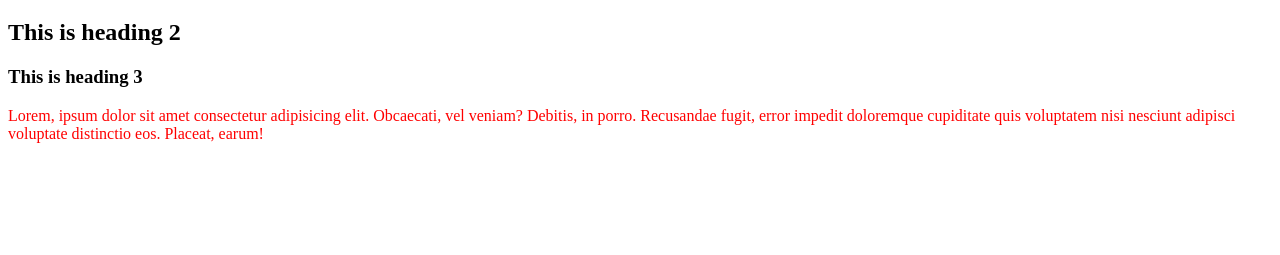
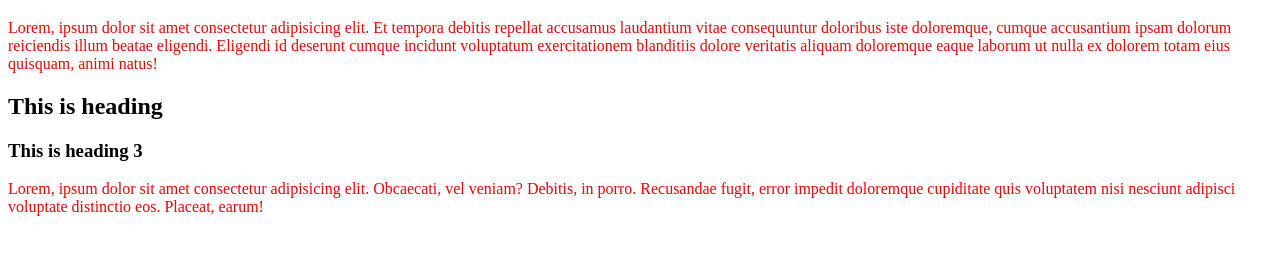
Before and after one commit to MD-RAKIB-AHMED/my-first-restart-repo, a plain HTML site: page index.html in a window 1280 px wide. Shown: the part 61-316 px from the top of the page. Drawn offline with Linux system fonts and the light colour scheme.

Commit message:
new added

```diff
--- a/index.html
+++ b/index.html
@@ -9,7 +9,8 @@
 </head>
 <body>
     <h1>This is heading 1</h1>
-    <h2>This is heading 2</h2>
+    <p>Lorem, ipsum dolor sit amet consectetur adipisicing elit. Et tempora debitis repellat accusamus laudantium vitae consequuntur doloribus iste doloremque, cumque accusantium ipsam dolorum reiciendis illum beatae eligendi. Eligendi id deserunt cumque incidunt voluptatum exercitationem blanditiis dolore veritatis aliquam doloremque eaque laborum ut nulla ex dolorem totam eius quisquam, animi natus!</p>
+    <h2>This is heading</h2>
     <h3>This is heading 3</h3>
     <p>Lorem, ipsum dolor sit amet consectetur adipisicing elit. Obcaecati, vel veniam? Debitis, in porro. Recusandae fugit, error impedit doloremque cupiditate quis voluptatem nisi nesciunt adipisci voluptate distinctio eos. Placeat, earum!</p>
 </body>
```
